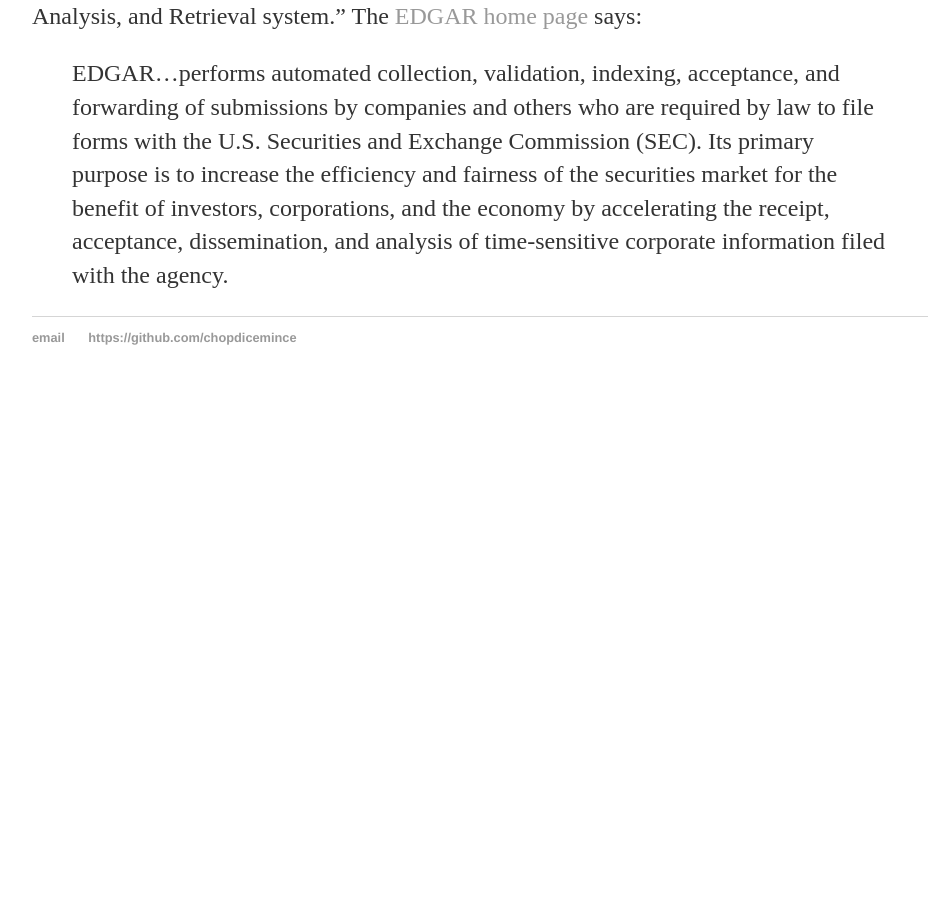
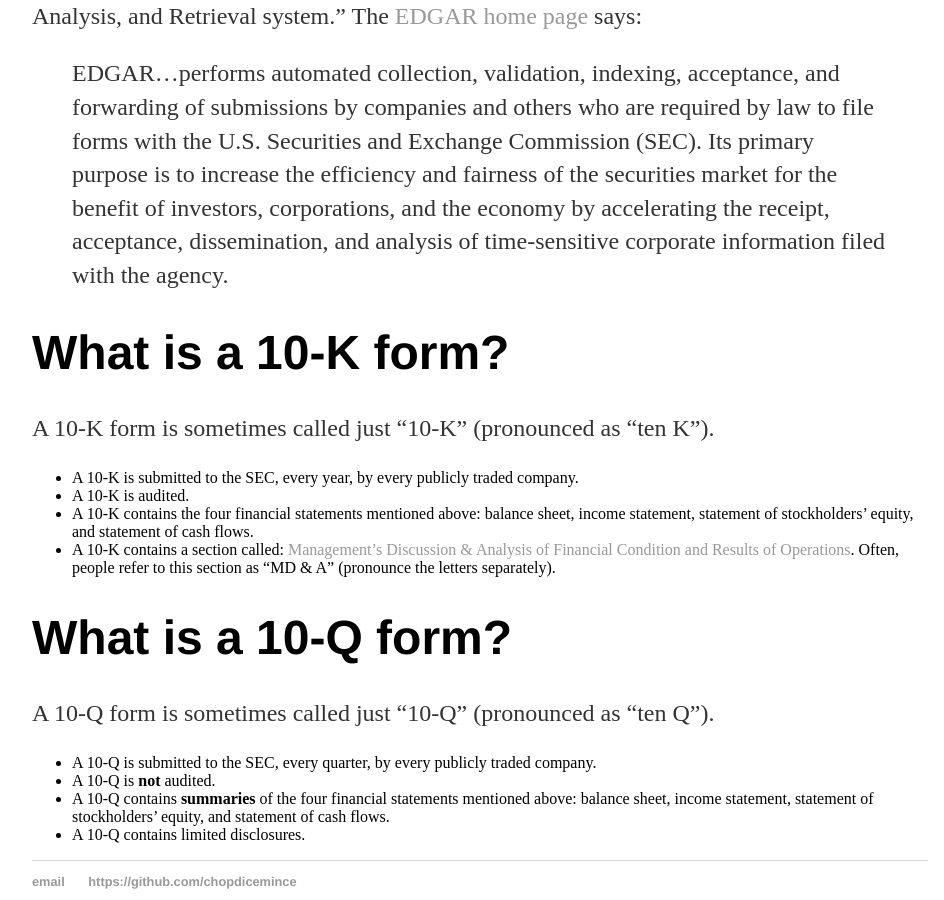
Before and after one commit to chopdicemince/chopdicemince.github.io, a Jekyll site: the page built from _posts/2018-09-03-mba-financial-statement-analysis.md, in a window 1280 px wide and 900 px high, scrolled down 1133 px. Shown: the whole window, without its empty margins (160-1104 px from the left). Built offline with Jekyll 4.4.1, drawn with Linux system fonts in a browser that asks for light colours; before the commit the page ends 1538 px from its top, so only the background shows below that.

Commit message:
Add questions about 10-K and 10-Q

```diff
--- a/_posts/2018-09-03-mba-financial-statement-analysis.md
+++ b/_posts/2018-09-03-mba-financial-statement-analysis.md
@@ -29,3 +29,21 @@
 "EDGAR" (pronounced like the name "Edgar") stands for "Electronic Data Gathering, Analysis, and Retrieval system." The [EDGAR home page](https://www.sec.gov/edgar/aboutedgar.htm) says:
 
 > EDGAR...performs automated collection, validation, indexing, acceptance, and forwarding of submissions by companies and others who are required by law to file forms with the U.S. Securities and Exchange Commission (SEC). Its primary purpose is to increase the efficiency and fairness of the securities market for the benefit of investors, corporations, and the economy by accelerating the receipt, acceptance, dissemination, and analysis of time-sensitive corporate information filed with the agency.
+
+# What is a 10-K form?
+
+A 10-K form is sometimes called just "10-K" (pronounced as "ten K").
+
+* A 10-K is submitted to the SEC, every year, by every publicly traded company.
+* A 10-K is audited.
+* A 10-K contains the four financial statements mentioned above: balance sheet, income statement, statement of stockholders' equity, and statement of cash flows.
+* A 10-K contains a section called: [Management's Discussion & Analysis of Financial Condition and Results of Operations](https://www.sec.gov/news/press/2003-179.htm). Often, people refer to this section as "MD & A" (pronounce the letters separately).
+
+# What is a 10-Q form?
+
+A 10-Q form is sometimes called just "10-Q" (pronounced as "ten Q").
+
+* A 10-Q is submitted to the SEC, every quarter, by every publicly traded company.
+* A 10-Q is __not__ audited.
+* A 10-Q contains __summaries__ of the four financial statements mentioned above: balance sheet, income statement, statement of stockholders' equity, and statement of cash flows.
+* A 10-Q contains limited disclosures.
```
